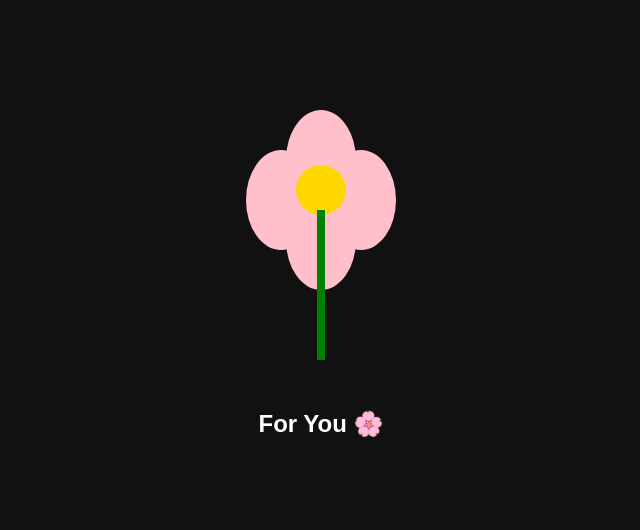
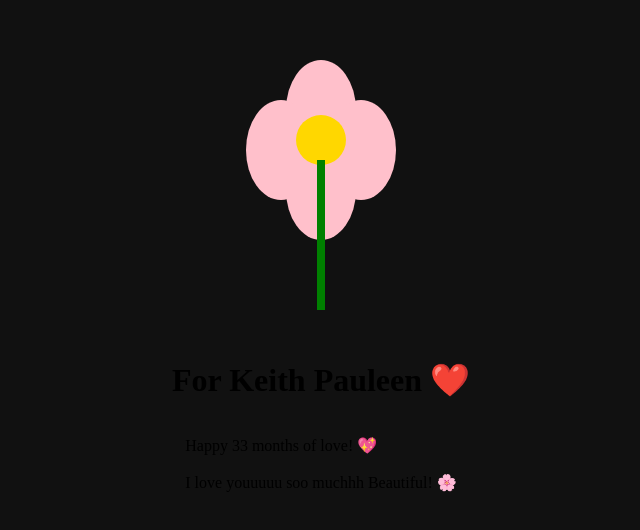
Before and after one commit to rheajhencabanayanprod/flower-gift, a plain HTML site: page index.html in a window 1280 px wide. Shown: the part 126-656 px from the top of the page, without its empty margins (319-959 px from the left). Drawn offline with Linux system fonts and the light colour scheme.

Commit message:
Update index.html

```diff
--- a/index.html
+++ b/index.html
@@ -3,11 +3,13 @@
 <head>
 <meta charset="UTF-8">
 <meta name="viewport" content="width=device-width, initial-scale=1.0">
-<title>Flower</title>
+<title>For Keith Pauleen ❤️</title>
 <link rel="stylesheet" href="style.css">
 </head>
 
 <body>
+
+<div class="stars"></div>
 
 <div class="flower">
     <div class="petal p1"></div>
@@ -20,7 +22,12 @@
     <div class="stem"></div>
 </div>
 
-<h2>For You 🌸</h2>
+<h1>For Keith Pauleen ❤️</h1>
+
+<p class="message">
+Happy 33 months of love! 💖<br><br>
+I love youuuuu soo muchhh Beautiful! 🌸
+</p>
 
 </body>
 </html>
```
